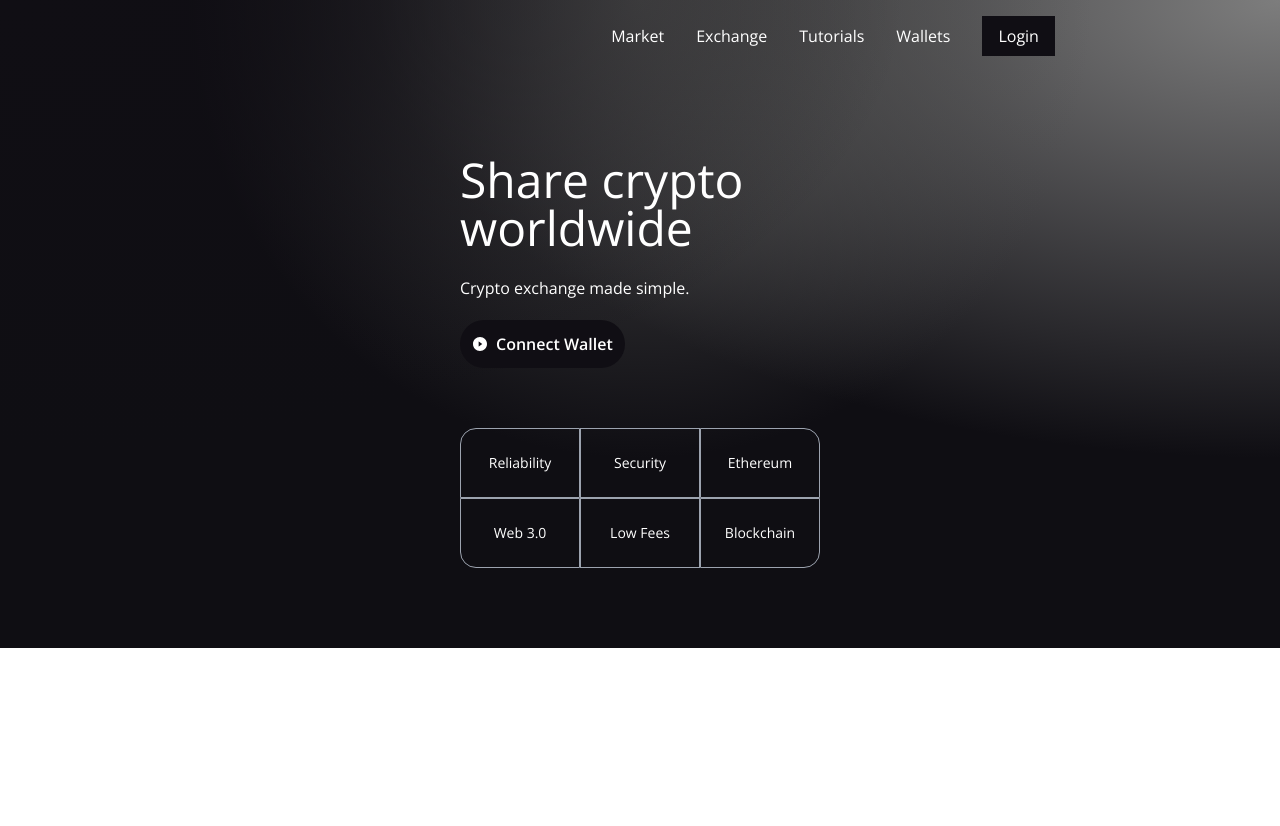
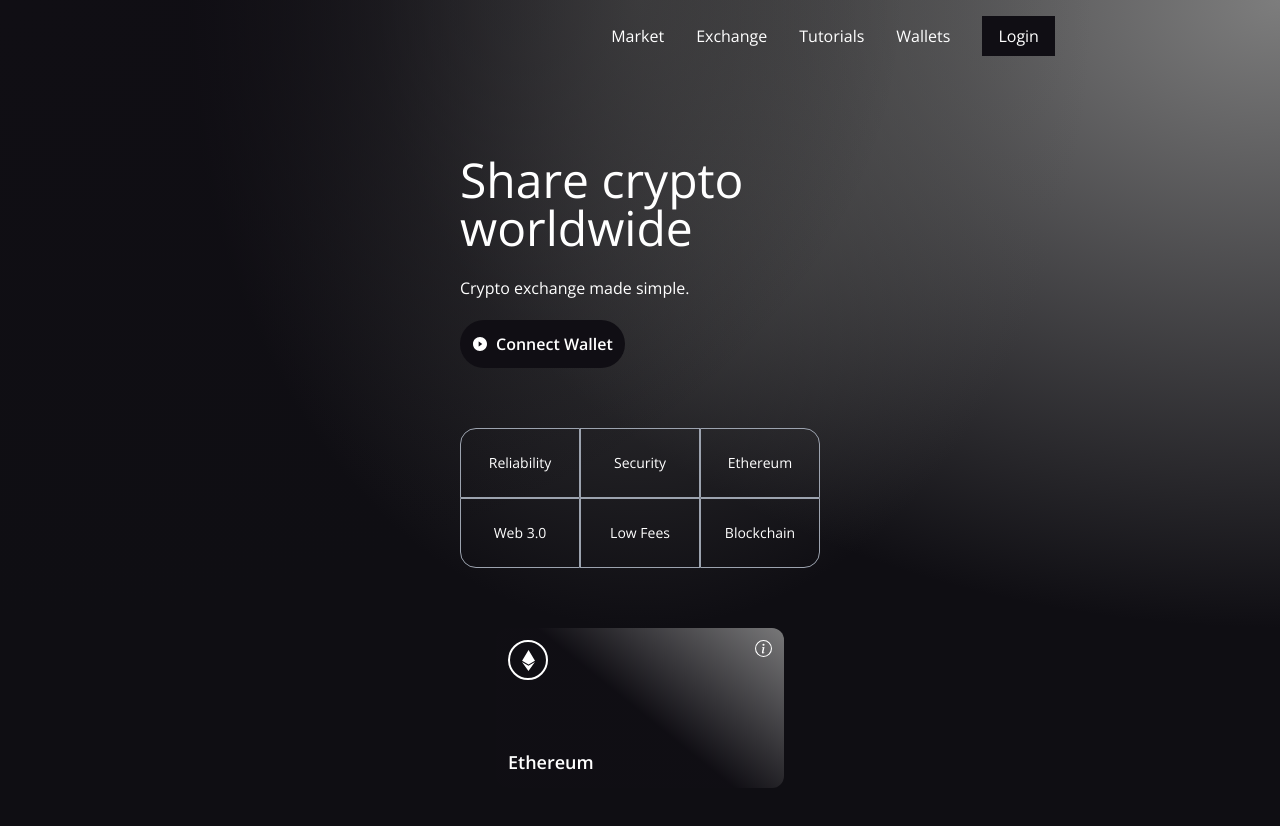
Before and after one commit to Roeck/Therion, a React (Vite) app in the folder client/: page / in a window 1280 px wide. Shown: the top 826 px of the page. Before the commit the page ends 800 px from the top, so only its background shows below. Built offline with nearby package versions, Linux system fonts and the light colour scheme.

Commit message:
Etherium card with styles

```diff
--- a/client/src/components/Welcome.jsx
+++ b/client/src/components/Welcome.jsx
@@ -54,6 +54,26 @@
             </div>
           </div>
         </div>
+
+        <div className="flex flex-col flex-1 items-center justify-start w-full mf:mt-0 mt-10">
+          <div className="p-3 flex justify-end items-start flex-col rounded-xl h-40 sm:w-72 w-full my-5 eth-card .white-glassmorphism ">
+            <div className="flex justify-between flex-col w-full h-full">
+              <div className="flex justify-between items-start">
+                <div className="w-10 h-10 rounded-full border-2 border-white flex justify-center items-center">
+                  <SiEthereum fontSize={21} color="#fff" />
+                </div>
+                <BsInfoCircle fontSize={17} color="#fff" />
+              </div>
+              <div>
+                <p className="text-white font-light text-sm">
+                </p>
+                <p className="text-white font-semibold text-lg mt-1">
+                  Ethereum
+                </p>
+              </div>
+            </div>
+          </div>
+        </div>
       </div>
     </div>
   );
--- a/client/src/index.css
+++ b/client/src/index.css
@@ -30,6 +30,11 @@
   border: 1px solid rgba(0, 0, 0, 0.3);
 }
 
+.eth-card {
+ background: rgb(153,153,153);
+background: linear-gradient(219deg, rgba(153,153,153,0.76234243697479) 0%, rgba(16,14,20,0.5830707282913166) 51%, rgba(16,14,20,0.4990371148459384) 100%);
+}
+
 @tailwind base;
 @tailwind components;
 @tailwind utilities;
```
